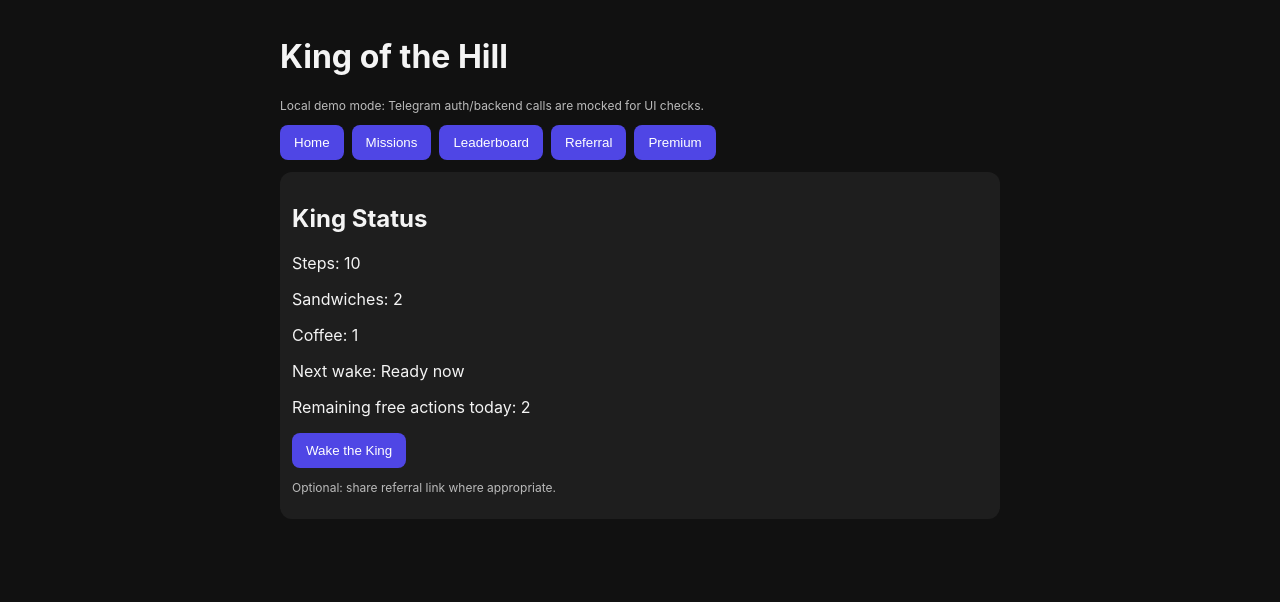
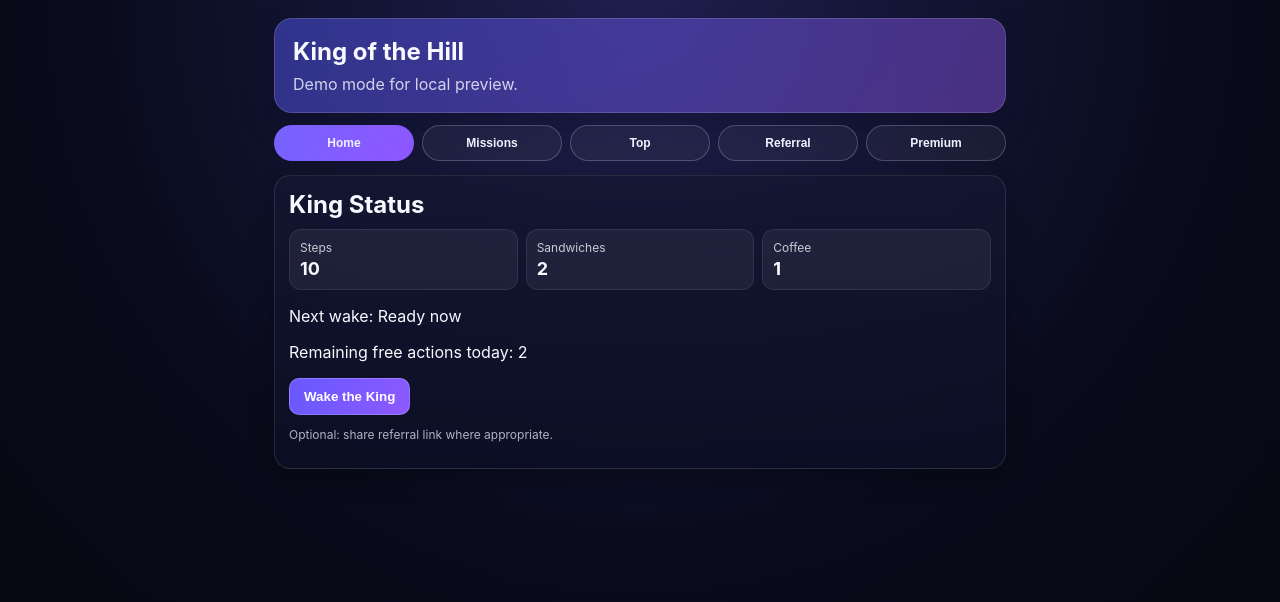
Before and after one commit to vvmspace/koth_codex, a React (Vite) app in the folder web/: page / in a window 1280 px wide. Shown: the top 602 px of the page. Built offline with nearby package versions, Linux system fonts and the light colour scheme.

Commit message:
feat(web): refresh mini app UI styling

```diff
--- a/web/src/app/App.tsx
+++ b/web/src/app/App.tsx
@@ -44,13 +44,21 @@ const DEMO_MISSIONS = {
 };
 
 const DEMO_LEADERBOARD = {
-  rows: [
+  top: [
     { user_id: '1', display_name: 'Alice', steps: 25, rank: 1 },
     { user_id: '2', display_name: 'Bob', steps: 20, rank: 2 },
     { user_id: 'demo-user', display_name: 'Local demo', steps: 10, rank: 3 }
   ],
-  me: { rank: 3, steps: 10 }
+  current_user_rank: 3
 };
+
+const tabs: Array<{ id: Tab; label: string }> = [
+  { id: 'home', label: 'Home' },
+  { id: 'missions', label: 'Missions' },
+  { id: 'leaderboard', label: 'Top' },
+  { id: 'referral', label: 'Referral' },
+  { id: 'premium', label: 'Premium' }
+];
 
 export function App() {
   const [tab, setTab] = useState<Tab>('home');
@@ -127,16 +135,21 @@ export function App() {
 
   return (
     <div className="container">
-      <h1>King of the Hill</h1>
-      {isDemoMode && <p className="small">Local demo mode: Telegram auth/backend calls are mocked for UI checks.</p>}
-      {error && <p>{error}</p>}
-      <nav>
-        <button onClick={() => setTab('home')}>Home</button>
-        <button onClick={() => setTab('missions')}>Missions</button>
-        <button onClick={() => setTab('leaderboard')}>Leaderboard</button>
-        <button onClick={() => setTab('referral')}>Referral</button>
-        <button onClick={() => setTab('premium')}>Premium</button>
+      <header className="hero">
+        <h1>King of the Hill</h1>
+        <p>{isDemoMode ? 'Demo mode for local preview.' : `Welcome, ${user?.first_name || 'King'}`}</p>
+      </header>
+
+      {error && <p className="small">{error}</p>}
+
+      <nav className="tab-nav">
+        {tabs.map((item) => (
+          <button key={item.id} className={tab === item.id ? 'active' : ''} onClick={() => setTab(item.id)}>
+            {item.label}
+          </button>
+        ))}
       </nav>
+
       {tab === 'home' && <Home inventory={inventory} onWake={wake} />}
       {tab === 'missions' && <Missions data={missions} onComplete={completeMission} />}
       {tab === 'leaderboard' && <Leaderboard data={leaderboard} />}
--- a/web/src/app/screens/Home.tsx
+++ b/web/src/app/screens/Home.tsx
@@ -22,9 +22,20 @@ export function Home({ inventory, onWake }: Props) {
   return (
     <div className="card">
       <h2>King Status</h2>
-      <p>Steps: {inventory?.steps ?? 0}</p>
-      <p>Sandwiches: {inventory?.sandwiches ?? 0}</p>
-      <p>Coffee: {inventory?.coffee ?? 0}</p>
+      <div className="stats-grid">
+        <div className="stat-pill">
+          <span>Steps</span>
+          <strong>{inventory?.steps ?? 0}</strong>
+        </div>
+        <div className="stat-pill">
+          <span>Sandwiches</span>
+          <strong>{inventory?.sandwiches ?? 0}</strong>
+        </div>
+        <div className="stat-pill">
+          <span>Coffee</span>
+          <strong>{inventory?.coffee ?? 0}</strong>
+        </div>
+      </div>
       <p>Next wake: {timer}</p>
       <p>Remaining free actions today: {freeLeft}</p>
       <button onClick={() => void onWake()} disabled={disabled}>Wake the King</button>
--- a/web/src/app/screens/Leaderboard.tsx
+++ b/web/src/app/screens/Leaderboard.tsx
@@ -2,9 +2,12 @@ export function Leaderboard({ data }: { data: any }) {
   return (
     <div className="card">
       <h2>Leaderboard</h2>
-      <ol>
+      <ol className="list">
         {(data?.top || []).map((entry: any) => (
-          <li key={entry.user_id}>{entry.display_name} — {entry.steps} steps</li>
+          <li key={entry.user_id}>
+            <span>#{entry.rank} {entry.display_name}</span>
+            <strong>{entry.steps} steps</strong>
+          </li>
         ))}
       </ol>
       <p>Your rank: {data?.current_user_rank ?? 'N/A'}</p>
--- a/web/src/app/screens/Missions.tsx
+++ b/web/src/app/screens/Missions.tsx
@@ -5,7 +5,7 @@ export function Missions({ data, onComplete }: { data: any; onComplete: (mission
       <h2>Missions</h2>
       {(data?.missions || []).map((m: any) => (
         <div key={m.id} className="card">
-          <strong>{m.title}</strong>
+          <h3>{m.title}</h3>
           <p>{m.description}</p>
           <p className="small">Type: {m.type}</p>
           <button onClick={() => void onComplete(m.id)} disabled={completed.has(m.id)}>
--- a/web/src/app/screens/Premium.tsx
+++ b/web/src/app/screens/Premium.tsx
@@ -9,8 +9,11 @@ export function Premium() {
   return (
     <div className="card">
       <h2>Premium (TON Scaffold)</h2>
-      <button onClick={() => alert('TonConnect placeholder: integrate wallet SDK later.')}>Connect wallet</button>
-      <button onClick={() => void createIntent()} style={{ marginLeft: 8 }}>Buy Premium (stub)</button>
+      <p className="small">TonConnect UI and on-chain verification will be added later.</p>
+      <div className="row">
+        <button className="secondary" onClick={() => alert('TonConnect placeholder: integrate wallet SDK later.')}>Connect wallet</button>
+        <button onClick={() => void createIntent()}>Buy Premium (stub)</button>
+      </div>
     </div>
   );
 }
--- a/web/src/app/screens/Referral.tsx
+++ b/web/src/app/screens/Referral.tsx
@@ -15,8 +15,8 @@ export function Referral({ user }: { user: any }) {
     <div className="card">
       <h2>Referral</h2>
       <input readOnly value={link} />
-      <div style={{ marginTop: 8, display: 'flex', gap: 8 }}>
-        <button onClick={() => navigator.clipboard.writeText(link)}>Copy</button>
+      <div className="row" style={{ marginTop: 8 }}>
+        <button className="secondary" onClick={() => navigator.clipboard.writeText(link)}>Copy</button>
         <button onClick={share}>Share</button>
       </div>
       <p className="small">Option: share this link in chats where it is allowed.</p>
--- a/web/src/styles.css
+++ b/web/src/styles.css
@@ -1,9 +1,159 @@
-:root { font-family: Inter, system-ui, sans-serif; color: #f4f4f4; background: #111; }
-body { margin: 0; }
-.container { max-width: 720px; margin: 0 auto; padding: 16px; }
-.card { background: #1e1e1e; padding: 12px; border-radius: 12px; margin-bottom: 12px; }
-button { border: none; border-radius: 8px; padding: 10px 14px; background: #4f46e5; color: white; cursor: pointer; }
-button:disabled { opacity: 0.5; cursor: not-allowed; }
-nav { display: flex; gap: 8px; flex-wrap: wrap; margin-bottom: 12px; }
-input { width: 100%; padding: 8px; border-radius: 8px; border: 1px solid #444; background: #111; color: #fff; }
-.small { font-size: 12px; color: #bbb; }
+:root {
+  font-family: Inter, -apple-system, BlinkMacSystemFont, 'Segoe UI', sans-serif;
+  color: #f8f9ff;
+  background: radial-gradient(circle at top, #1f204f 0%, #090b1b 55%, #06070f 100%);
+}
+
+* {
+  box-sizing: border-box;
+}
+
+body {
+  margin: 0;
+  min-height: 100vh;
+  background: transparent;
+}
+
+.container {
+  max-width: 760px;
+  margin: 0 auto;
+  padding: 18px 14px 28px;
+}
+
+.hero {
+  border-radius: 18px;
+  padding: 18px;
+  margin-bottom: 12px;
+  background: linear-gradient(125deg, rgba(86, 93, 255, 0.45), rgba(159, 95, 255, 0.4));
+  border: 1px solid rgba(255, 255, 255, 0.14);
+  box-shadow: 0 14px 30px rgba(10, 12, 40, 0.35);
+}
+
+.hero h1 {
+  margin: 0;
+  font-size: 24px;
+}
+
+.hero p {
+  margin: 8px 0 0;
+  color: rgba(245, 246, 255, 0.82);
+}
+
+.card {
+  background: linear-gradient(180deg, rgba(20, 23, 50, 0.82), rgba(12, 15, 36, 0.95));
+  border: 1px solid rgba(255, 255, 255, 0.11);
+  border-radius: 16px;
+  margin-bottom: 12px;
+  padding: 14px;
+  box-shadow: 0 10px 22px rgba(0, 0, 0, 0.28);
+}
+
+.card h2,
+.card h3 {
+  margin: 0 0 10px;
+}
+
+.tab-nav {
+  display: grid;
+  grid-template-columns: repeat(5, minmax(0, 1fr));
+  gap: 8px;
+  margin-bottom: 14px;
+}
+
+.tab-nav button {
+  border: 1px solid rgba(255, 255, 255, 0.2);
+  border-radius: 999px;
+  padding: 10px 6px;
+  background: rgba(255, 255, 255, 0.05);
+  color: #eff1ff;
+  font-weight: 600;
+  font-size: 12px;
+  cursor: pointer;
+}
+
+.tab-nav button.active {
+  background: linear-gradient(120deg, #7563ff, #8f56ff);
+  border-color: transparent;
+}
+
+button {
+  border: 1px solid rgba(255, 255, 255, 0.2);
+  border-radius: 10px;
+  padding: 10px 14px;
+  color: #fff;
+  background: linear-gradient(120deg, #6659ff, #8d59ff);
+  cursor: pointer;
+  font-weight: 600;
+}
+
+button.secondary {
+  background: rgba(255, 255, 255, 0.06);
+}
+
+button:disabled {
+  opacity: 0.5;
+  cursor: not-allowed;
+}
+
+input {
+  width: 100%;
+  padding: 10px;
+  border-radius: 10px;
+  border: 1px solid rgba(255, 255, 255, 0.2);
+  background: rgba(255, 255, 255, 0.04);
+  color: #fff;
+}
+
+.stats-grid {
+  display: grid;
+  grid-template-columns: repeat(3, minmax(0, 1fr));
+  gap: 8px;
+  margin-bottom: 10px;
+}
+
+.stat-pill {
+  border-radius: 12px;
+  padding: 10px;
+  background: rgba(255, 255, 255, 0.06);
+  border: 1px solid rgba(255, 255, 255, 0.08);
+}
+
+.stat-pill span {
+  font-size: 12px;
+  opacity: 0.78;
+  display: block;
+}
+
+.stat-pill strong {
+  margin-top: 3px;
+  display: block;
+  font-size: 18px;
+}
+
+.list {
+  list-style: none;
+  margin: 0;
+  padding: 0;
+}
+
+.list li {
+  display: flex;
+  justify-content: space-between;
+  gap: 10px;
+  padding: 8px 0;
+  border-bottom: 1px solid rgba(255, 255, 255, 0.08);
+}
+
+.list li:last-child {
+  border-bottom: none;
+}
+
+.row {
+  display: flex;
+  gap: 8px;
+}
+
+.small {
+  font-size: 12px;
+  color: rgba(240, 242, 255, 0.72);
+}
```
